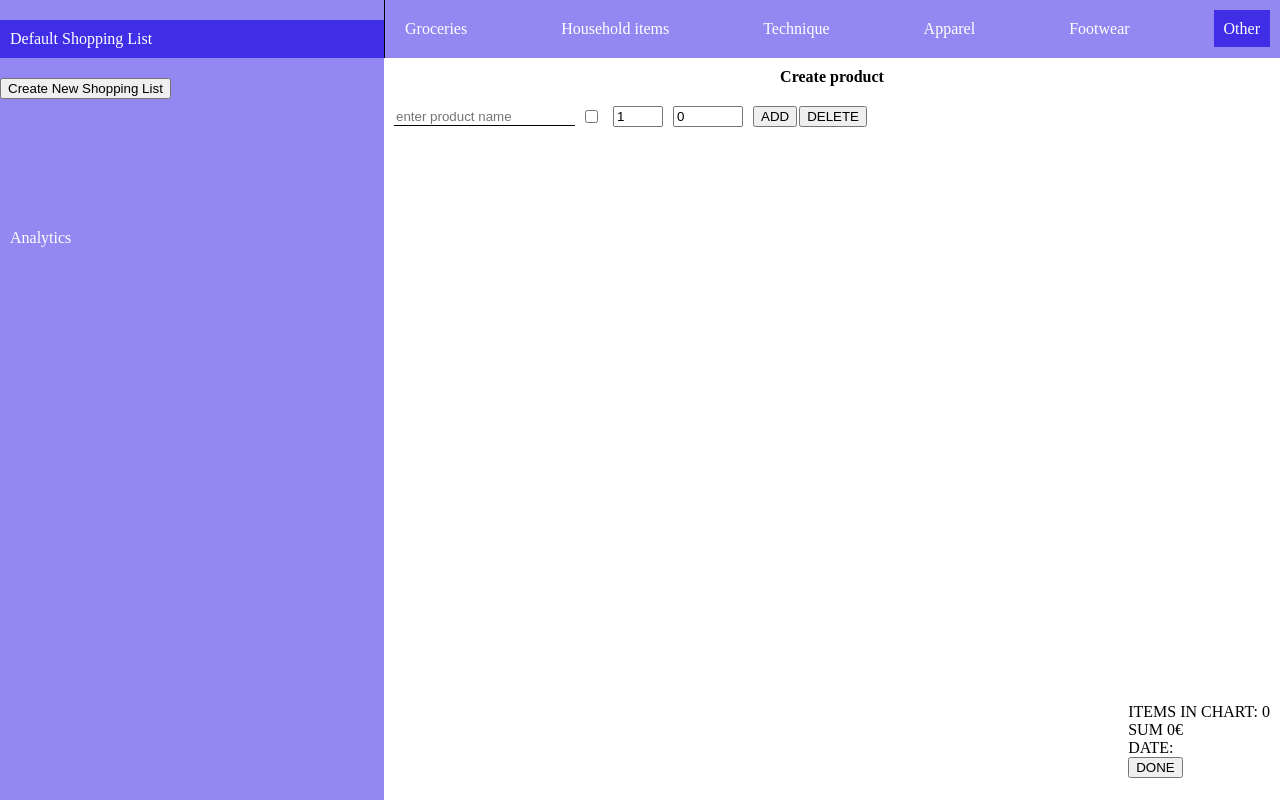
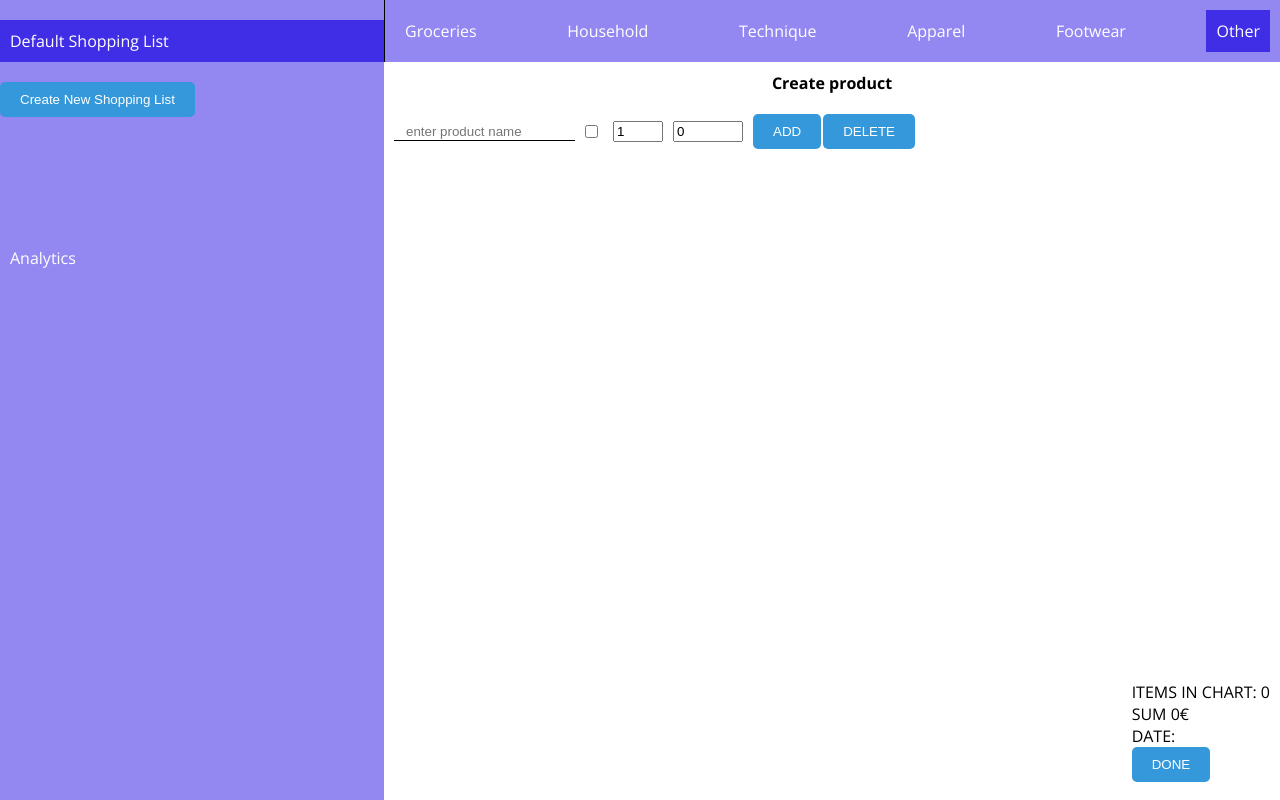
Before and after one commit to Marin303/shopping_list_manager, a React (Create React App) app in the folder frontend/: page /shopping-list/other in a window 1280 px wide. Built offline with nearby package versions, Linux system fonts and the light colour scheme.

Commit message:
google font, button design, placeholder padding

```diff
--- a/frontend/src/App.scss
+++ b/frontend/src/App.scss
@@ -1,8 +1,30 @@
+@import "./Assets/colors/colors.scss";
+@import url('https://fonts.googleapis.com/css2?family=Open+Sans:wght@400;700&display=swap');
+
+
 * {
     margin: 0;
     box-sizing: border-box;
 }
 
+body {
+  font-family: 'Open Sans', sans-serif;
+}
+
 h4{
     text-align: center;
 }
+
+button{
+    background-color: $button-background;
+    color: white;
+    padding: 10px 20px;
+    border: none;
+    border-radius: 5px;
+    cursor: pointer;
+}
+input:focus-visible{
+    border: 1px solid $button-background;
+    border-radius: 2px;
+    outline: 1px solid $button-background;
+}
--- a/frontend/src/Assets/colors/colors.scss
+++ b/frontend/src/Assets/colors/colors.scss
@@ -1 +1,2 @@
 $header: rgb(147, 136, 241);
+$button-background: #3498db;
--- a/frontend/src/Components/ShoppingList/ShoppingList.jsx
+++ b/frontend/src/Components/ShoppingList/ShoppingList.jsx
@@ -23,7 +23,7 @@ const ShoppingList = () => {
               to="/shopping-list/household-items"
               activeclassname="active"
             >
-              Household items
+              Household
             </NavLink>
           </li>
           <li>
--- a/frontend/src/Components/ShoppingList/shopping.scss
+++ b/frontend/src/Components/ShoppingList/shopping.scss
@@ -14,6 +14,7 @@
             padding: 20px 10px;
             list-style: none;
             display: flex;
+            text-align: center;
             justify-content: space-between;
             background-color: $header;
         }
--- a/frontend/src/Products/Other/other.scss
+++ b/frontend/src/Products/Other/other.scss
@@ -33,4 +33,10 @@
         bottom: 0;
         right: 10px;
     }
+    .list-item-input:focus-visible{
+        border-bottom: 0;
+    }
+    .list-item-input::placeholder{
+        padding-left: 10px;
+    }
 }
```
